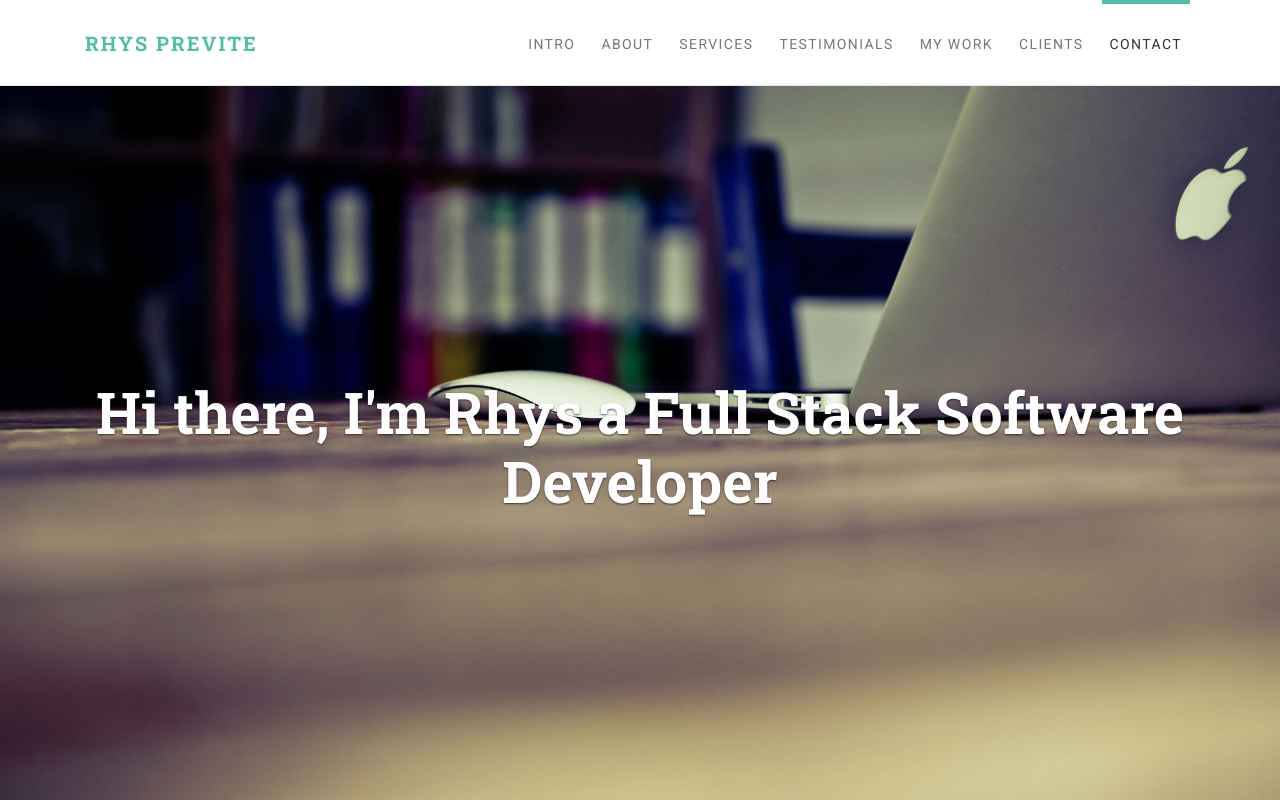
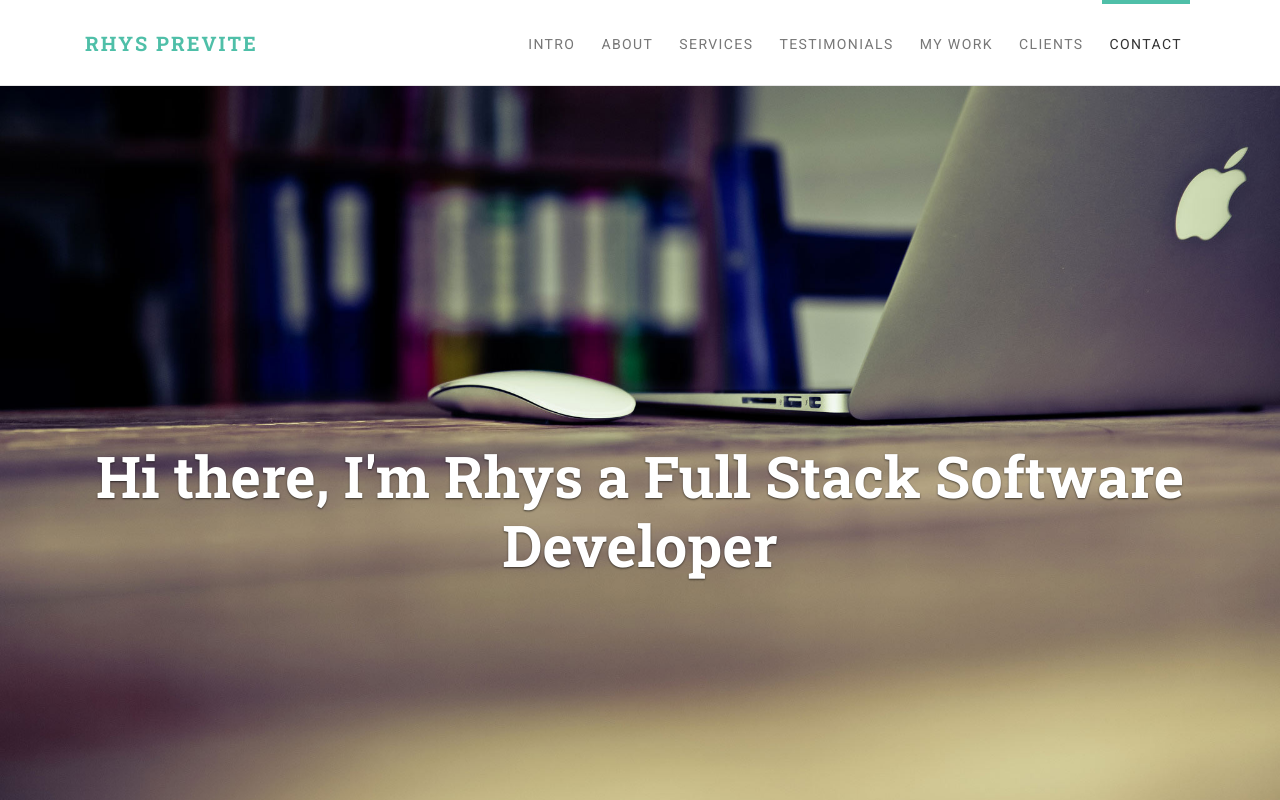
Before and after one commit to Preezey24/Preezey24.github.io, a plain HTML site: page index.html in a window 1280 px wide. Shown: the top 800 px of the page. Drawn offline with nearby package versions, Linux system fonts and the light colour scheme.

Commit message:
Adjusted styling intro

```diff
--- a/css/custom.css
+++ b/css/custom.css
@@ -1 +1,5 @@
 /* your styles go here */
+.mb-5 {
+    margin-bottom: 5rem!important;
+    margin-top: 10rem;
+}
```
